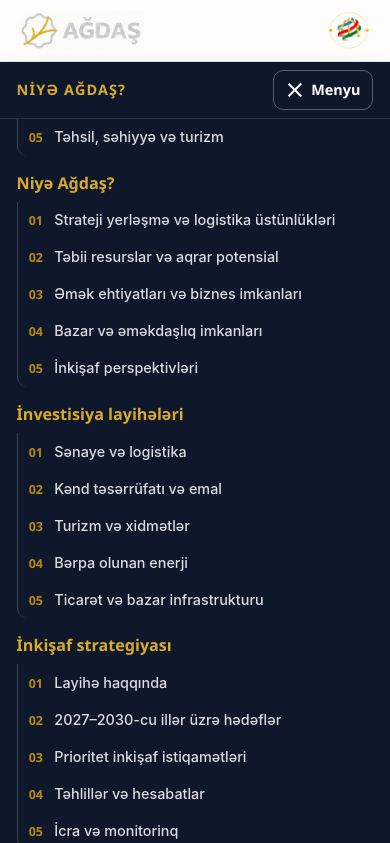
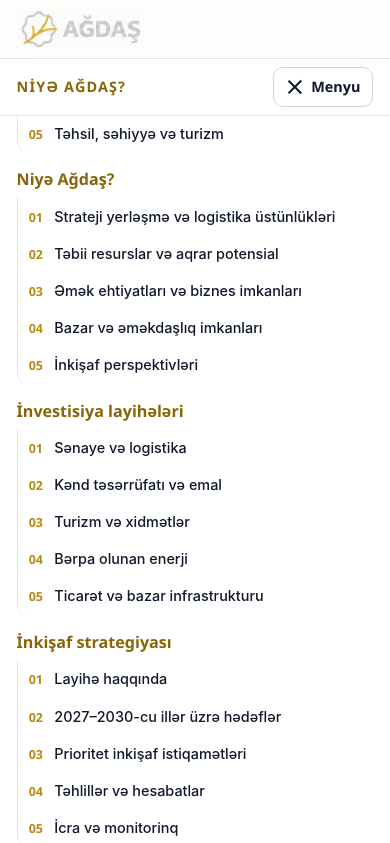
Before and after one commit to teymurnasir/niyedeaghdash, a plain HTML site: page index.html in a window 390 px wide. Both pictures are taken after a click on the button "Menyu". Shown: the top 843 px of the page. Drawn offline with Linux system fonts and the light colour scheme.

Commit message:
feat: white menu bar and remove partner emblem from header

```diff
--- a/index.html
+++ b/index.html
@@ -31,7 +31,6 @@
       </p>
       <div class="brand brand--partner">
         <span>Elm və Təhsil Nazirliyi<br>İqtisadiyyat İnstitutu</span>
-        <img src="assets/img/institute-emblem.png" width="218" height="201" alt="İqtisadiyyat İnstitutunun emblemi">
       </div>
     </div>
   </header>
--- a/styles/layout.css
+++ b/styles/layout.css
@@ -61,15 +61,14 @@ a { color: var(--blue-600); text-underline-offset: 0.2em; }
 .brand { display: flex; align-items: center; gap: var(--space-3); text-decoration: none; color: var(--slate-600); }
 .brand img { height: clamp(2.6rem, 2rem + 2vw, 3.75rem); width: auto; mix-blend-mode: multiply; }
 .brand--partner { font: 600 var(--text-xs)/1.35 var(--font-display); text-align: right; letter-spacing: 0.02em; }
-.brand--partner img { height: clamp(2.8rem, 2.2rem + 2vw, 4rem); }
 .brand-bar__title { margin: 0; text-align: center; font-size: var(--text-xs); line-height: 1.4; color: var(--slate-500); }
 .brand-bar__title span { display: block; letter-spacing: 0.14em; text-transform: uppercase; }
 .brand-bar__title strong { font-family: var(--font-display); font-size: var(--text-sm); color: var(--navy-900); }
 
 /* Main navigation */
-.main-nav { position: sticky; top: 0; z-index: 50; background: var(--navy-900); color: var(--white); box-shadow: 0 6px 24px -12px rgb(0 0 0 / 0.6); }
+.main-nav { position: sticky; top: 0; z-index: 50; background: var(--white); color: var(--navy-900); border-bottom: 1px solid var(--color-line); box-shadow: 0 8px 24px -16px rgb(15 23 42 / 0.35); }
 .main-nav__inner { display: flex; align-items: center; gap: var(--space-4); min-height: var(--nav-height); }
-.main-nav__home { font: 800 var(--text-sm) var(--font-display); letter-spacing: 0.08em; text-transform: uppercase; color: var(--gold-500); text-decoration: none; white-space: nowrap; }
+.main-nav__home { font: 800 var(--text-sm) var(--font-display); letter-spacing: 0.08em; text-transform: uppercase; color: var(--gold-700); text-decoration: none; white-space: nowrap; }
 .main-nav__menu { display: flex; flex: 1; justify-content: center; gap: var(--space-1); margin: 0; padding: 0; list-style: none; }
 .main-nav__cta { min-height: 2.25rem; padding-block: 0.4rem; white-space: nowrap; }
 .main-nav__toggle { display: none; }
@@ -77,11 +76,11 @@ a { color: var(--blue-600); text-underline-offset: 0.2em; }
 .nav-item { position: relative; }
 .nav-link {
   display: flex; align-items: center; gap: 0.4rem; height: var(--nav-height); padding-inline: 0.8rem;
-  font: 600 var(--text-sm) var(--font-display); color: rgb(255 255 255 / 0.82); text-decoration: none; white-space: nowrap;
+  font: 600 var(--text-sm) var(--font-display); color: var(--navy-700); text-decoration: none; white-space: nowrap;
   border-bottom: 3px solid transparent; transition: color var(--duration-fast), border-color var(--duration-fast);
 }
 .nav-link::after { content: ""; width: 0.4rem; height: 0.4rem; border: solid currentColor; border-width: 0 2px 2px 0; transform: translateY(-2px) rotate(45deg); opacity: 0.6; }
-.nav-item:hover > .nav-link, .nav-item:focus-within > .nav-link, .nav-link.is-active { color: var(--white); border-bottom-color: var(--gold-500); }
+.nav-item:hover > .nav-link, .nav-item:focus-within > .nav-link, .nav-link.is-active { color: var(--navy-950); border-bottom-color: var(--gold-500); }
 
 .nav-sub {
   position: absolute; top: 100%; left: 0; min-width: 19rem; margin: 0; padding: var(--space-3); list-style: none;
@@ -149,7 +148,7 @@ a { color: var(--blue-600); text-underline-offset: 0.2em; }
   .brand-bar__title { display: none; }
   .main-nav__toggle {
     display: inline-flex; align-items: center; gap: var(--space-2); margin-left: auto; min-height: 2.5rem; padding: 0 var(--space-3);
-    background: transparent; border: 1px solid rgb(255 255 255 / 0.3); border-radius: var(--radius-md); color: var(--white); font: 600 var(--text-sm) var(--font-display); cursor: pointer;
+    background: transparent; border: 1px solid var(--slate-300); border-radius: var(--radius-md); color: var(--navy-900); font: 600 var(--text-sm) var(--font-display); cursor: pointer;
   }
   .main-nav__toggle-bars, .main-nav__toggle-bars::before, .main-nav__toggle-bars::after { display: block; width: 1.1rem; height: 2px; background: currentColor; transition: transform var(--duration-normal) var(--ease-out-expo); }
   .main-nav__toggle-bars { position: relative; }
@@ -162,17 +161,17 @@ a { color: var(--blue-600); text-underline-offset: 0.2em; }
   .main-nav__cta { display: none; }
   .main-nav__menu {
     position: absolute; inset: 100% 0 auto 0; display: none; flex-direction: column; gap: 0; max-height: calc(100dvh - var(--nav-height)); overflow-y: auto;
-    padding: var(--space-3) var(--gutter) var(--space-6); background: var(--navy-900); border-top: 1px solid rgb(255 255 255 / 0.12);
+    padding: var(--space-3) var(--gutter) var(--space-6); background: var(--white); border-top: 1px solid var(--color-line); box-shadow: 0 24px 32px -20px rgb(15 23 42 / 0.4);
   }
   .main-nav__menu.is-open { display: flex; }
-  .nav-link { height: auto; padding: var(--space-4) 0 var(--space-2); border-bottom: 0; font-size: var(--text-base); color: var(--gold-500); }
+  .nav-link { height: auto; padding: var(--space-4) 0 var(--space-2); border-bottom: 0; font-size: var(--text-base); color: var(--gold-700); }
   .nav-link::after { display: none; }
   .nav-sub, .nav-item:last-child .nav-sub, .nav-item:nth-last-child(2) .nav-sub {
     position: static; min-width: 0; padding: 0; background: transparent; box-shadow: none; border-top: 0; opacity: 1; visibility: visible; transform: none;
-    border-left: 1px solid rgb(255 255 255 / 0.18);
+    border-left: 1px solid var(--color-line);
   }
-  .nav-sub a { color: rgb(255 255 255 / 0.85); }
-  .nav-sub a:hover, .nav-sub a:focus-visible, .nav-sub a.is-active { background: rgb(255 255 255 / 0.08); color: var(--white); }
+  .nav-sub a { color: var(--navy-900); }
+  .nav-link.is-active { color: var(--gold-700); }
   .hero-stats { grid-template-columns: repeat(6, 1fr); }
   .hero-stats > div { grid-column: span 2; border-top: 1px solid var(--color-line); }
   .hero-stats > div:nth-child(-n+3) { border-top: 0; }
--- a/styles/tokens.css
+++ b/styles/tokens.css
@@ -20,6 +20,7 @@
   --blue-100: #dbe7ff;
   --gold-500: #d8ab2c;
   --gold-600: #b88a14;
+  --gold-700: #8a6508;
   --gold-100: #fbf1d3;
   --green-600: #15803d;
 
```
